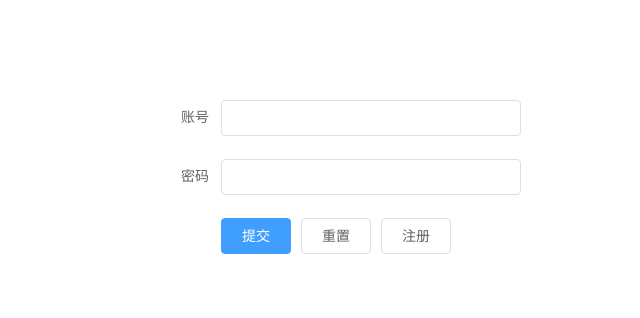
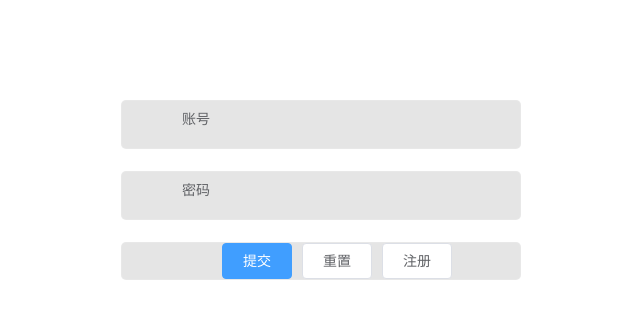
Before and after one commit to PaPaGame/brain, a Vue app: page /#/login in a window 1280 px wide. Shown: the top 318 px of the page, without its empty margins (319-959 px from the left). Built offline with nearby package versions, Linux system fonts and the light colour scheme.

Commit message:
* 添加登录界面

```diff
--- a/package.json
+++ b/package.json
@@ -34,6 +34,7 @@
     "html-webpack-plugin": "^2.30.1",
     "js-cookie": "^2.2.0",
     "node-notifier": "^5.1.2",
+    "node-sass": "^4.7.2",
     "optimize-css-assets-webpack-plugin": "^3.2.0",
     "ora": "^1.2.0",
     "portfinder": "^1.0.13",
@@ -42,6 +43,7 @@
     "postcss-url": "^7.2.1",
     "qs": "^6.5.1",
     "rimraf": "^2.6.0",
+    "sass-loader": "^6.0.6",
     "semver": "^5.3.0",
     "shelljs": "^0.7.6",
     "uglifyjs-webpack-plugin": "^1.1.1",
--- a/src/main.js
+++ b/src/main.js
@@ -6,6 +6,7 @@
 import ElementUI from 'element-ui'
 import i18n from './lang'
 import 'element-ui/lib/theme-chalk/index.css'
+import '@/styles/index.scss'
 
 Vue.config.productionTip = false
 
--- a/src/router/index.js
+++ b/src/router/index.js
@@ -2,6 +2,7 @@
 import Router from 'vue-router'
 import HelloWorld from '@/components/HelloWorld'
 import Login from '@/components/Login'
+import NewLogin from '@/views/login/index.vue'
 
 Vue.use(Router)
 
@@ -16,6 +17,11 @@
       path: "/login",
       name: "login",
       component: Login
+    },
+    {
+      path: "/newlogin",
+      name: "newlogin",
+      component: NewLogin
     }
   ]
 })
--- /dev/null
+++ b/src/views/login/index.vue
@@ -0,0 +1,64 @@
+<template>
+    <div class="login-container">
+        <el-form>
+            <div class="title-container">
+                <h3 class="title">{{$t('login.title')}}</h3>
+            </div>
+            <el-form-item>
+                <el-input type="text" placeholder="username" clearable></el-input>
+            </el-form-item>
+            <el-form-item>
+                <el-input type="password" placeholder="password" @keyup.enter.native="login"></el-input>
+            </el-form-item>
+        </el-form>
+    </div>
+</template>
+
+<script>
+export default {
+  methods: {
+    login: () => {
+      console.log("哈哈哈");
+    }
+  }
+};
+</script>
+
+<style rel="stylesheet/scss" lang="scss">
+$bg: #2d3a4b;
+$light_gray: #eee;
+.login-container {
+  .el-input {
+    display: inline-block;
+    height: 47px;
+    width: 85px;
+    input {
+      background: transparent;
+      border: 0px;
+      -webkit-appearance: none;
+      border-radius: 0px;
+      padding: 12px 5px 12px 15px;
+      color: $light_gray;
+      height: 47px;
+      &:-webkit-autofill {
+        -webkit-box-shadow: 0 0 0px 1000px $bg inset !important;
+        -webkit-text-fill-color: #fff !important;
+      }
+    }
+  }
+  .el-form-item {
+    border: 1px solid rgba(255, 255, 255, 0.1);
+    background: rgba(0, 0, 0, 0.1);
+    border-radius: 5px;
+    color: #454545;
+  }
+  .title {
+    font-size: 26px;
+    font-weight: 400;
+    color: $light_gray;
+    margin: 0px auto 40px auto;
+    text-align: center;
+    font-weight: bold;
+  }
+}
+</style>
```
